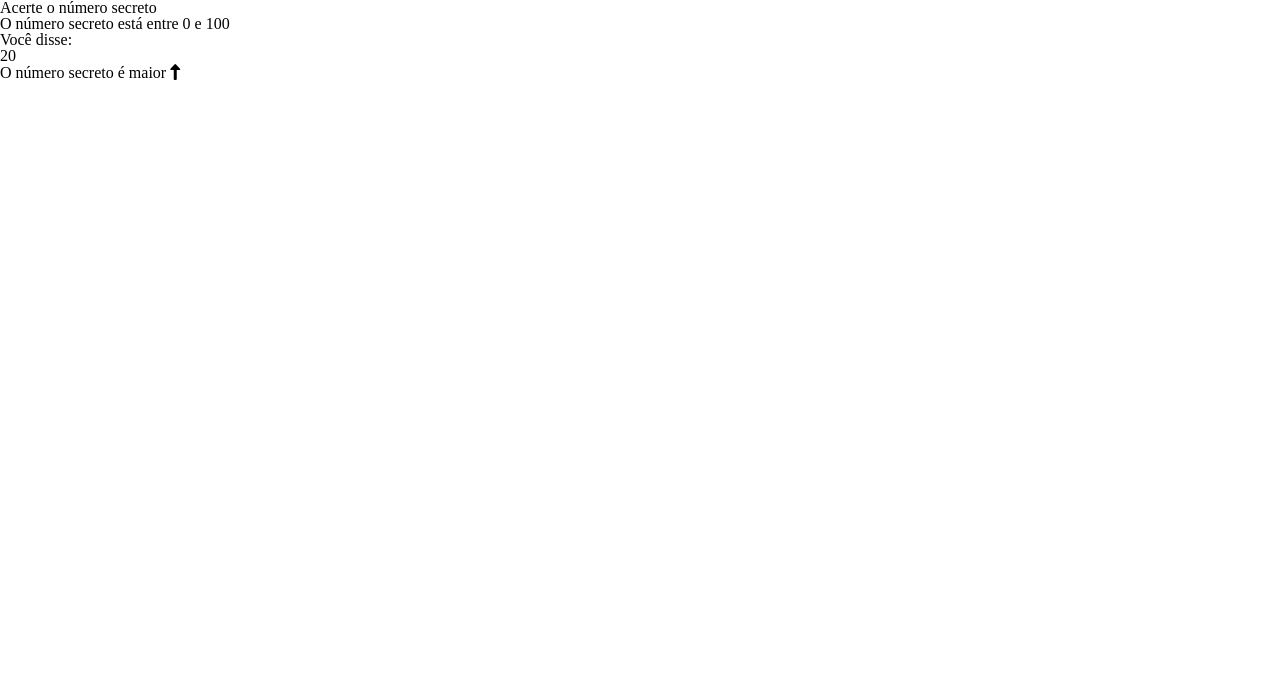
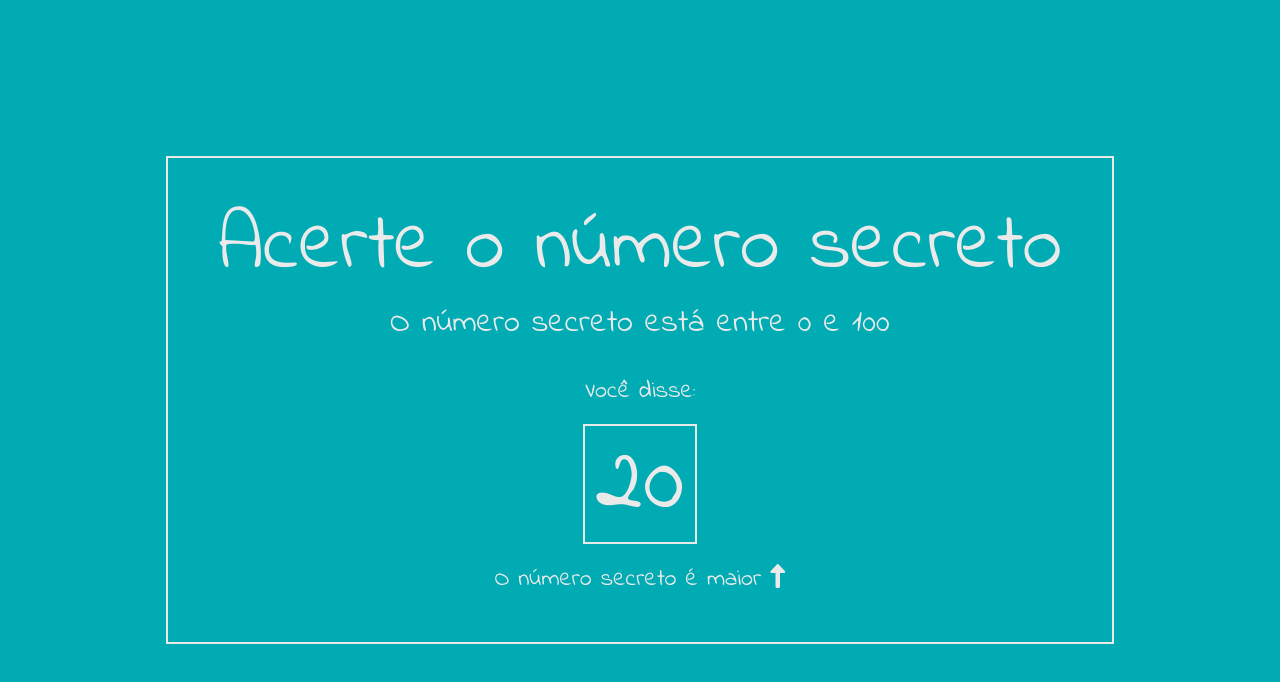
Before and after one commit to andersonv16/numero-secreto, a plain HTML site: page index.html in a window 1280 px wide. Drawn offline with nearby package versions, Linux system fonts and the light colour scheme.

```diff
--- a/css/style.css
+++ b/css/style.css
@@ -0,0 +1,44 @@
+@import url('https://fonts.googleapis.com/css2?family=Indie+Flower&display=swap');
+
+:root{
+    --font-family: 'Indie Flower', cursive;
+    --bg-color: #00ABB3;
+    --primary-color: #EAEAEA;
+
+}
+
+
+body{
+    background-color: var(--bg-color);
+    color: var(--primary-color);
+    min-height: 100vh;
+    display: flex;
+    flex-direction: column;
+    align-items: center;
+    justify-content: center;
+    text-align: center;
+    margin: 0;
+    font-family: var(--font-family);
+}
+h1{
+    font-size: 5em;
+}
+h3{
+    font-size: 2em;
+    margin-top: 20px;
+}
+.mensagem{
+    font-size: 1.5em;
+    margin-top: 40px;
+}
+.container{
+    border: 2px solid var(--primary-color);
+    padding: 50px;
+}
+.box{
+    border: 2px solid var(--primary-color);
+    display: inline-block;
+    font-size: 4em;
+    padding: 10px;
+    margin: 20px;
+}
--- a/index.html
+++ b/index.html
@@ -12,6 +12,7 @@
     <title>Número Secreto</title>
 </head>
 <body>
+    <div class="container">
     <h1>Acerte o número secreto</h1>
 
     <h3>O número secreto está entre <span id="menor-valor">0</span> e <span id="maior-valor">100</span></h3>
@@ -21,5 +22,6 @@
         <span class="box">20</span>
         <div>O número secreto é maior <i class="fa-solid fa-up-long"></i></div>
     </div>
+</div>
 </body>
 </html>
```
